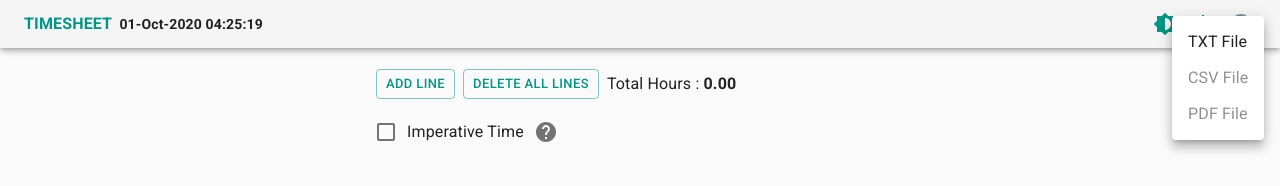
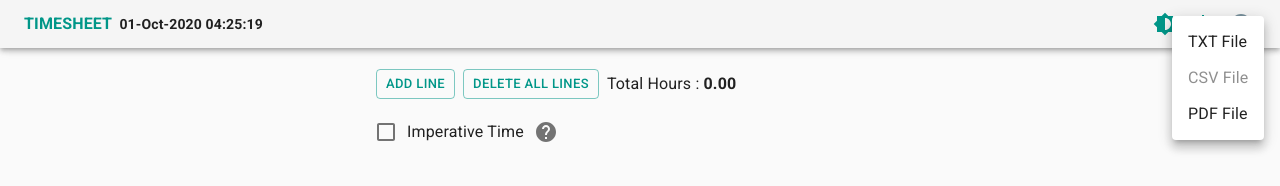
Before and after one commit to nishantpainter/timesheet, a React (Create React App) app: page / in a window 1280 px wide. Both pictures are taken after a click on the button 1203 px from the left and 24 px from the top of the page. Shown: the top 186 px of the page. Built offline with nearby package versions, Linux system fonts and the light colour scheme.

Commit message:
Enable pdf download

```diff
--- a/src/Timesheet/components/DownloadIconButton.tsx
+++ b/src/Timesheet/components/DownloadIconButton.tsx
@@ -63,9 +63,7 @@ const DownloadIconButton: React.FC<DownloadIconButtonProps> = (props) => {
         <MenuItem disabled onClick={handleDowloadCSV}>
           CSV File
         </MenuItem>
-        <MenuItem disabled onClick={handleDownloadPDF}>
-          PDF File
-        </MenuItem>
+        <MenuItem onClick={handleDownloadPDF}>PDF File</MenuItem>
       </Menu>
     </>
   );
```
